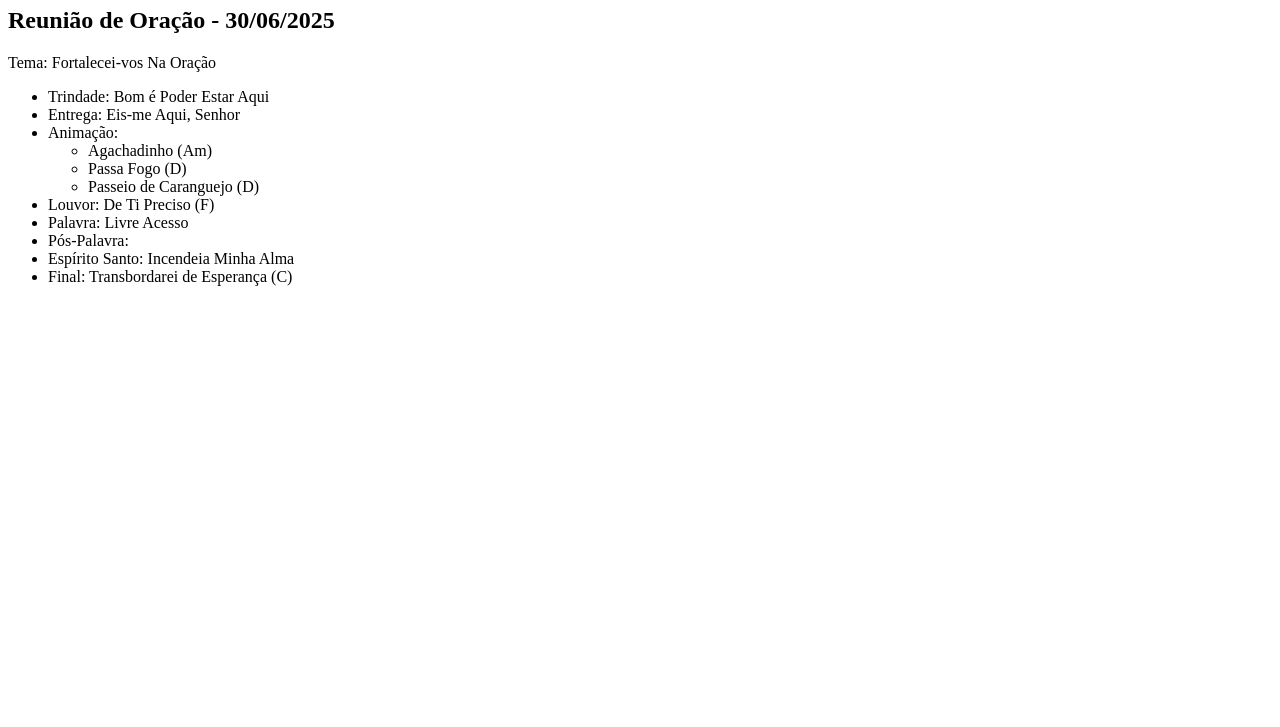
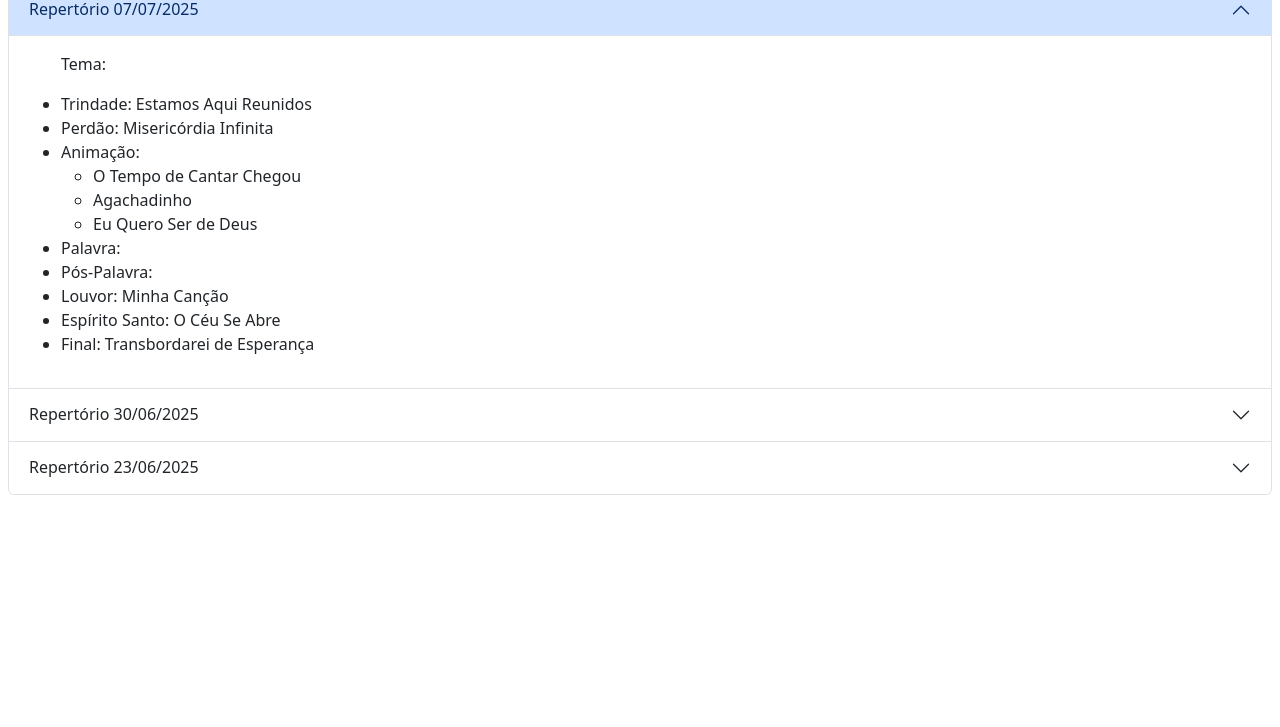
Before and after one commit to Leandro-bldz/obra-nova-musica, a plain HTML site: page historico-repertorios.html in a window 1280 px wide. Shown: the part 73-800 px from the top of the page. Drawn offline with nearby package versions, Linux system fonts and the light colour scheme.

Commit message:
Atualizando historico
Inserindo repertórios de 07/07 e 30/06

```diff
--- a/historico-repertorios.html
+++ b/historico-repertorios.html
@@ -1,14 +1,57 @@
 <!DOCTYPE html>
 <html lang="pt-br">
+
 <head>
-    <meta charset="UTF-8">
-    <meta name="viewport" content="width=device-width, initial-scale=1.0">
-    <title>Histórico de Repertórios</title>
+  <meta charset="utf-8">
+  <meta name="viewport" content="width=device-width, initial-scale=1">
+  <meta name="robots" content="noindex, nofollow">
+  <title>Repertórios</title>
+  <link href="https://cdn.jsdelivr.net/npm/bootstrap@5.3.7/dist/css/bootstrap.min.css" rel="stylesheet"
+    integrity="sha384-LN+7fdVzj6u52u30Kp6M/trliBMCMKTyK833zpbD+pXdCLuTusPj697FH4R/5mcr" crossorigin="anonymous">
 </head>
+
 <body>
   <h1>Histórico de Repertórios</h1>
-    <div>
-        <h2>Reunião de Oração - 30/06/2025</h2>
+
+  <div class="accordion m-2" id="accordionExample">
+    <div class="accordion-item">
+      <h2 class="accordion-header">
+        <button class="accordion-button" type="button" data-bs-toggle="collapse" data-bs-target="#collapseOne"
+          aria-expanded="true" aria-controls="collapseOne">
+          Repertório 07/07/2025
+        </button>
+      </h2>
+      <div id="collapseOne" class="accordion-collapse collapse show" data-bs-parent="#accordionExample">
+        <div class="accordion-body">
+          <ul>
+            <p>Tema:</p>
+            <li>Trindade: Estamos Aqui Reunidos</li>
+            <li>Perdão: Misericórdia Infinita</li>
+            <li>Animação:
+              <ul>
+                <li>O Tempo de Cantar Chegou</li>
+                <li>Agachadinho</li>
+                <li>Eu Quero Ser de Deus</li>
+              </ul>
+            </li>
+            <li>Palavra:</li>
+            <li>Pós-Palavra:</li>
+            <li>Louvor: Minha Canção</li>
+            <li>Espírito Santo: O Céu Se Abre</li>
+            <li>Final: Transbordarei de Esperança</li>
+          </ul>
+        </div>
+      </div>
+    </div>
+    <div class="accordion-item">
+      <h2 class="accordion-header">
+        <button class="accordion-button collapsed" type="button" data-bs-toggle="collapse" data-bs-target="#collapseTwo"
+          aria-expanded="false" aria-controls="collapseTwo">
+          Repertório 30/06/2025
+        </button>
+      </h2>
+      <div id="collapseTwo" class="accordion-collapse collapse" data-bs-parent="#accordionExample">
+        <div class="accordion-body">
           <p>Tema: Fortalecei-vos Na Oração</p>
           <ul>
             <li>Trindade: Bom é Poder Estar Aqui</li>
@@ -27,5 +70,26 @@
             <li>Final: Transbordarei de Esperança (C)</li>
           </ul>
         </div>
+      </div>
+    </div>
+    <div class="accordion-item">
+      <h2 class="accordion-header">
+        <button class="accordion-button collapsed" type="button" data-bs-toggle="collapse"
+          data-bs-target="#collapseThree" aria-expanded="false" aria-controls="collapseThree">
+          Repertório 23/06/2025
+        </button>
+      </h2>
+      <div id="collapseThree" class="accordion-collapse collapse" data-bs-parent="#accordionExample">
+        <div class="accordion-body">
+          ...
+        </div>
+      </div>
+    </div>
+  </div>
+
+  <script src="https://cdn.jsdelivr.net/npm/bootstrap@5.3.7/dist/js/bootstrap.bundle.min.js"
+    integrity="sha384-ndDqU0Gzau9qJ1lfW4pNLlhNTkCfHzAVBReH9diLvGRem5+R9g2FzA8ZGN954O5Q"
+    crossorigin="anonymous"></script>
 </body>
+
 </html>
```
Lines whose indentation alone changed are shown as unchanged.
